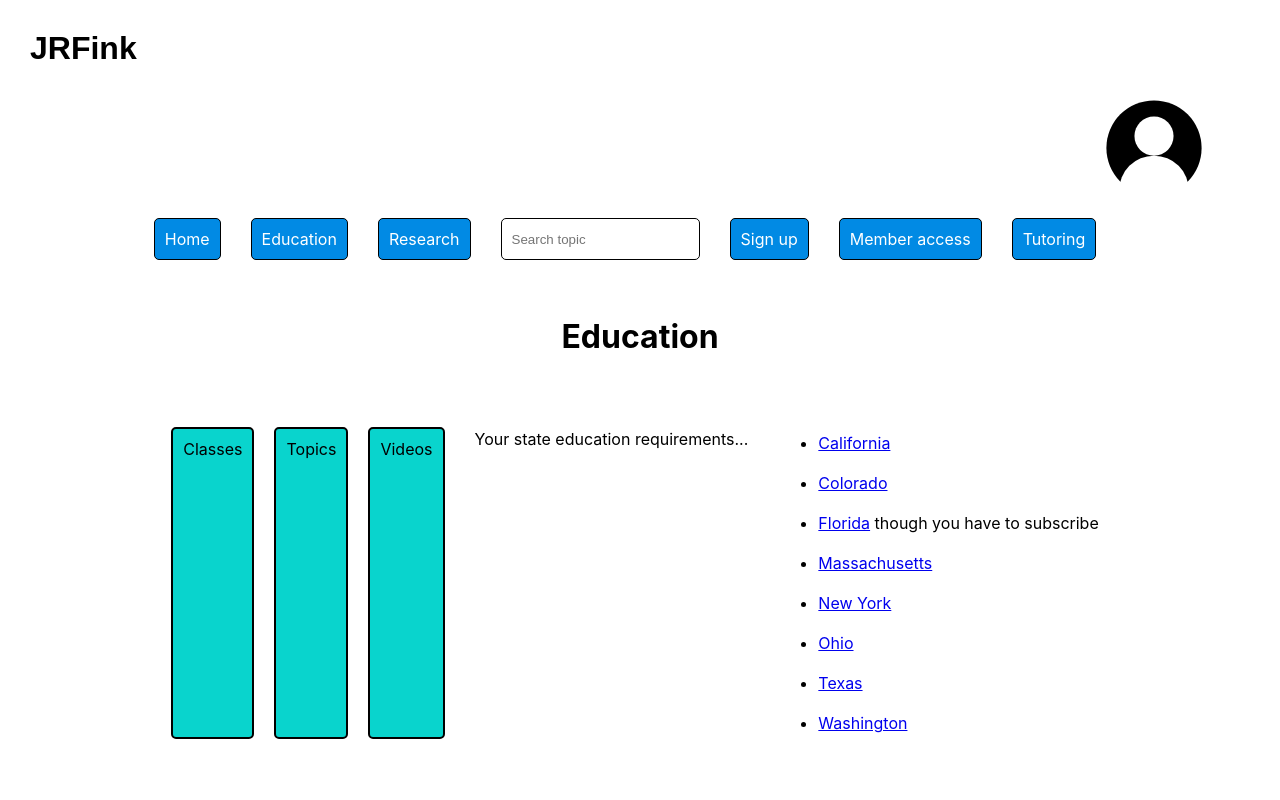
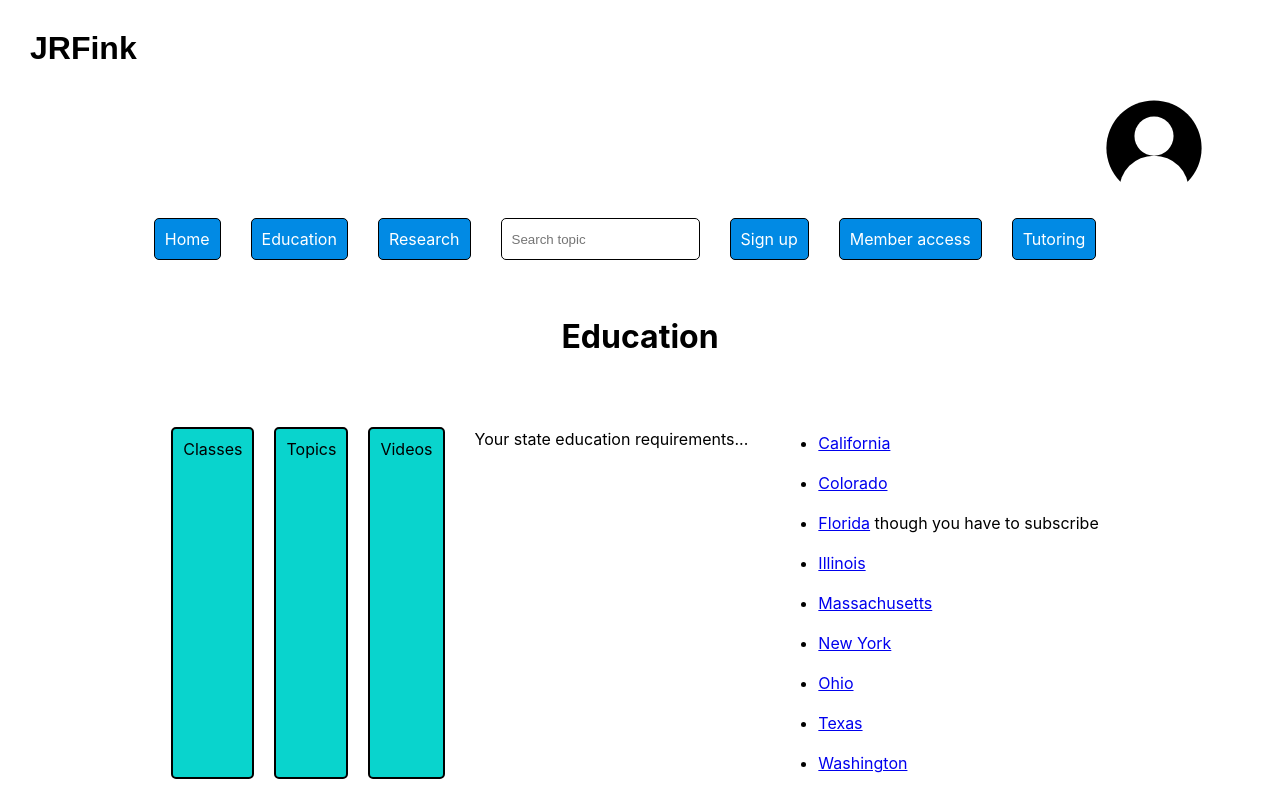
Before and after one commit to JRFink/jrfphyspagesnew, a Next.js app: page /education in a window 1280 px wide. Shown: the top 800 px of the page. Built offline with nearby package versions, Linux system fonts and the light colour scheme.

Commit message:
Update index.tsx

```diff
--- a/pages/education/index.tsx
+++ b/pages/education/index.tsx
@@ -33,6 +33,9 @@ Your state education requirements...
 <li>
 <a href="https://cpalms.org">Florida</a> though you have to subscribe </li>
 <br />
+<li>
+<a href="https://www.isbe.net/Pages/Standards-Courses.aspx">Illinois</a></li>
+<br />
 <li><a href="https://www.doe.mass.edu/frameworks/default.html">Massachusetts</a></li>
 <br />
 <li><a href="https://www.nysed.gov/curriculum-instruction">New York</a></li>
```
